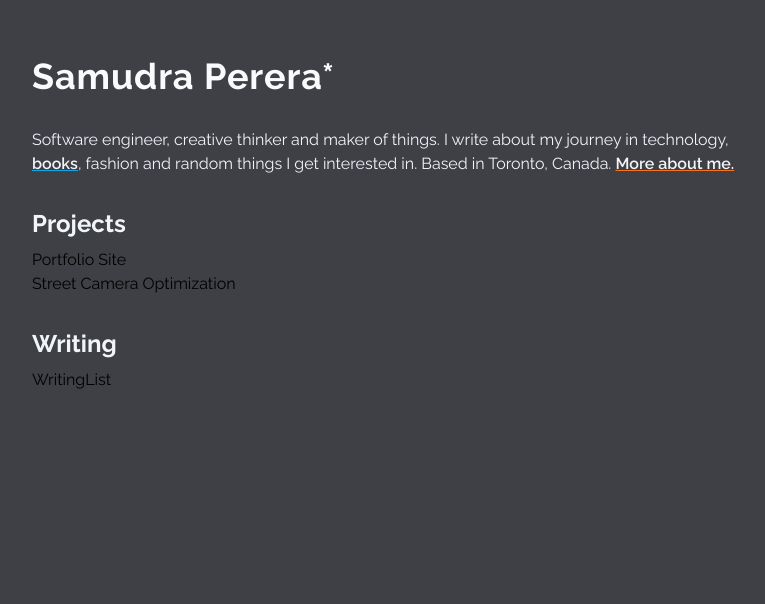
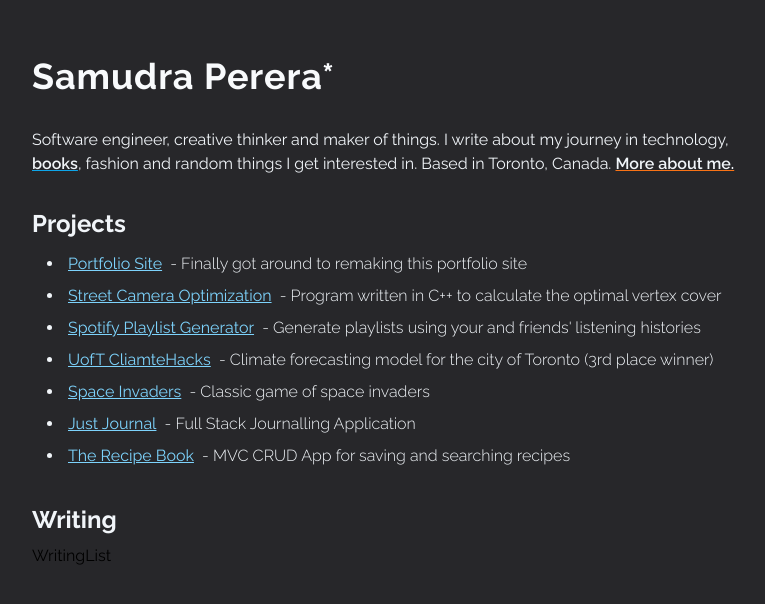
Before and after one commit to samudra-perera/portfolio-site, a React (Vite) app: page / in a window 1280 px wide. Shown: the top 604 px of the page, without its empty margins (240-1005 px from the left). Built offline with nearby package versions, Linux system fonts and the light colour scheme.

Commit message:
Feat: Markdown compiler works, adding info

```diff
--- /dev/null
+++ b/src/components/BackToMainButton.tsx
@@ -0,0 +1,11 @@
+import { Link } from "react-router-dom";
+
+const BackToMainButton = () => {
+  return (
+    <Link to="/" className="text-slate-300 text-sm">
+      <span>&#8592;</span> Samudra Perera*
+    </Link>
+  );
+};
+
+export default BackToMainButton;
--- a/src/components/Container.tsx
+++ b/src/components/Container.tsx
@@ -4,7 +4,7 @@ type Props = {
 
 const Container = ({ children }: Props) => {
   return (
-    <div className="bg-zinc-700 h-screen flex justify-center">
+    <div className="bg-zinc-800 h-screen flex justify-center">
       <div className="max-w-3xl p-4 py-14">{children}</div>
     </div>
   );
--- a/src/components/ProjectsList.tsx
+++ b/src/components/ProjectsList.tsx
@@ -5,12 +5,18 @@ type Props = {};
 
 const ProjectsList = (props: Props) => {
   return (
-    <ul className="pb-8">
+    <ul className="pb-8 pl-8 list-disc text-slate-100">
       {ProjectData.map((project) => (
-        <li>
-          <Link key={project.name} to={`/${project.url}`}>
+        <li className="text-white-100 font-light p-1">
+          <Link
+            className="text-sky-300 underline pr-1 font-normal"
+            key={project.name}
+            to={`/${project.url}`}
+          >
             {project.name}
           </Link>
+          {" - "}
+          {project.description}
         </li>
       ))}
     </ul>
--- a/src/data/projects/projects.ts
+++ b/src/data/projects/projects.ts
@@ -3,15 +3,45 @@ const projectData = [
     id: 1,
     name: "Portfolio Site",
     url: "portfolio",
-    src: "'./example.md",
-    description: "Simple blah blah",
+    description: "Finally got around to remaking this portfolio site",
   },
   {
-    id: 1,
+    id: 2,
     name: "Street Camera Optimization",
     url: "vertexCover",
-    src: "...",
-    description: "Simple blah blah",
+    description: "Program written in C++ to calculate the optimal vertex cover",
+  },
+  {
+    id: 3,
+    name: "Spotify Playlist Generator",
+    url: "Spotify",
+    description:
+      "Generate playlists using your and friends' listening histories",
+  },
+  {
+    id: 4,
+    name: "UofT CliamteHacks",
+    url: "Climate2024",
+    description:
+      "Climate forecasting model for the city of Toronto (3rd place winner)",
+  },
+  {
+    id: 5,
+    name: "Space Invaders",
+    url: "SpaceInvaders",
+    description: "Classic game of space invaders",
+  },
+  {
+    id: 6,
+    name: "Just Journal",
+    url: "Journal",
+    description: "Full Stack Journalling Application",
+  },
+  {
+    id: 7,
+    name: "The Recipe Book",
+    url: "Recipe",
+    description: "MVC CRUD App for saving and searching recipes",
   },
 ];
 
--- a/src/main.tsx
+++ b/src/main.tsx
@@ -6,6 +6,7 @@ import { createBrowserRouter, RouterProvider } from "react-router-dom";
 import About from "./pages/About";
 import "./index.css";
 import MarkdownComponent from "./pages/Markdown";
+import Now from "./pages/Now";
 
 const router = createBrowserRouter([
   {
@@ -21,6 +22,10 @@ const router = createBrowserRouter([
     element: <MarkdownComponent />,
   },
   {
+    path: "/now",
+    element: <Now />,
+  },
+  {
     path: "*",
     element: <ErrorPage />,
   },
--- a/src/pages/Markdown.tsx
+++ b/src/pages/Markdown.tsx
@@ -2,6 +2,7 @@ import { useParams } from "react-router-dom";
 import Container from "../components/Container";
 import { useEffect, useState } from "react";
 import Markdown from "markdown-to-jsx";
+import BackToMainButton from "../components/BackToMainButton";
 
 type Props = {};
 
@@ -28,7 +29,33 @@ const MarkdownComponent = (props: Props) => {
 
   return (
     <Container>
-      <Markdown>{content}</Markdown>
+      <BackToMainButton />
+      <Markdown
+        options={{
+          overrides: {
+            h1: {
+              component: "h1",
+              props: {
+                className: "text-3xl text-slate-100 font-bold my-4",
+              },
+            },
+            h2: {
+              component: "h2",
+              props: {
+                className: "text-2xl text-slate-100 font-bold my-4",
+              },
+            },
+            p: {
+              component: "p",
+              props: {
+                className: "text-slate-100",
+              },
+            },
+          },
+        }}
+      >
+        {content}
+      </Markdown>
     </Container>
   );
 };
--- a/src/pages/Now.tsx
+++ b/src/pages/Now.tsx
@@ -0,0 +1,9 @@
+import React from "react";
+
+type Props = {};
+
+const Now = (props: Props) => {
+  return <div>Now</div>;
+};
+
+export default Now;
```
Also changed, not shown: public/markdown/portfolio.md (+3 -1 lines).
